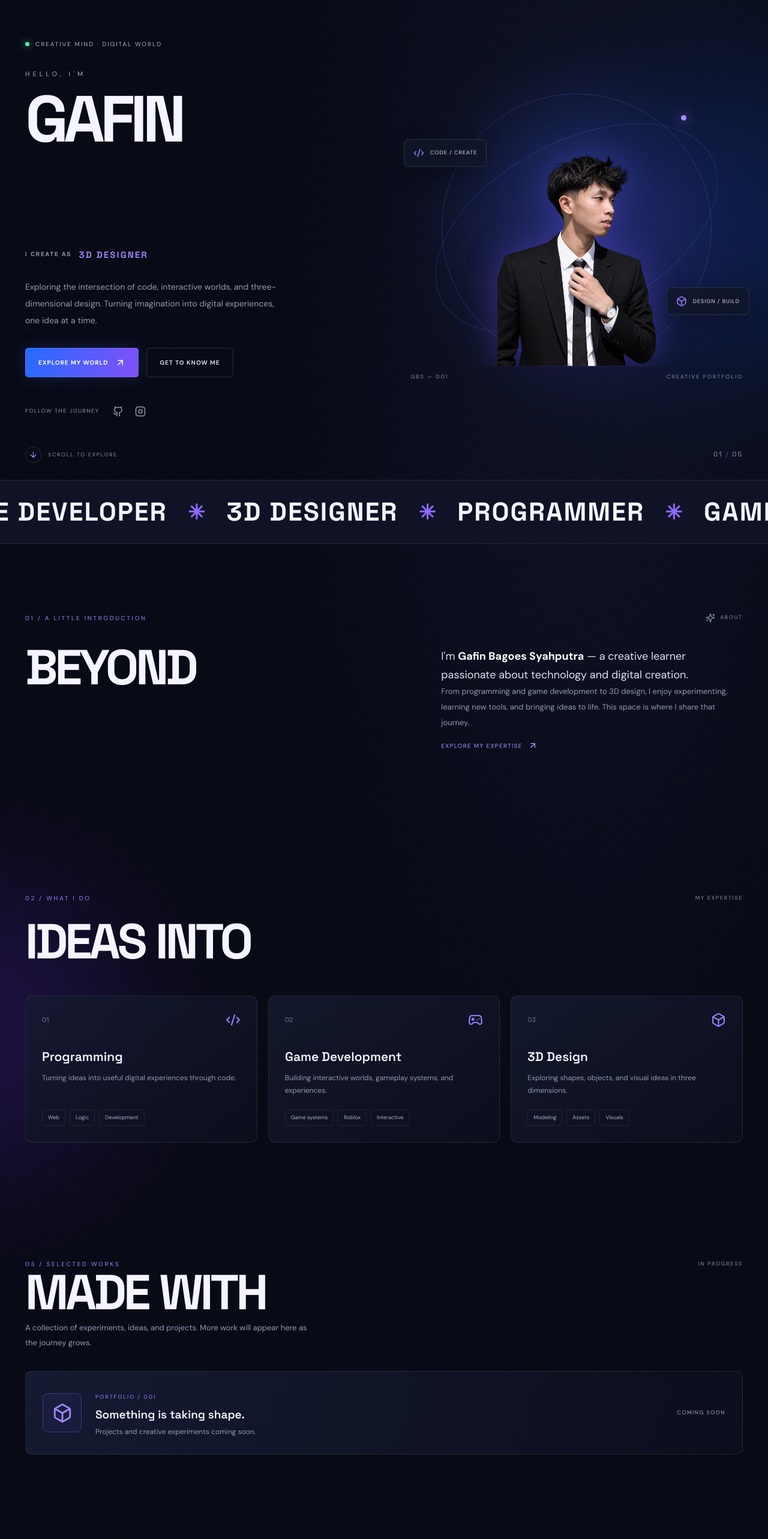
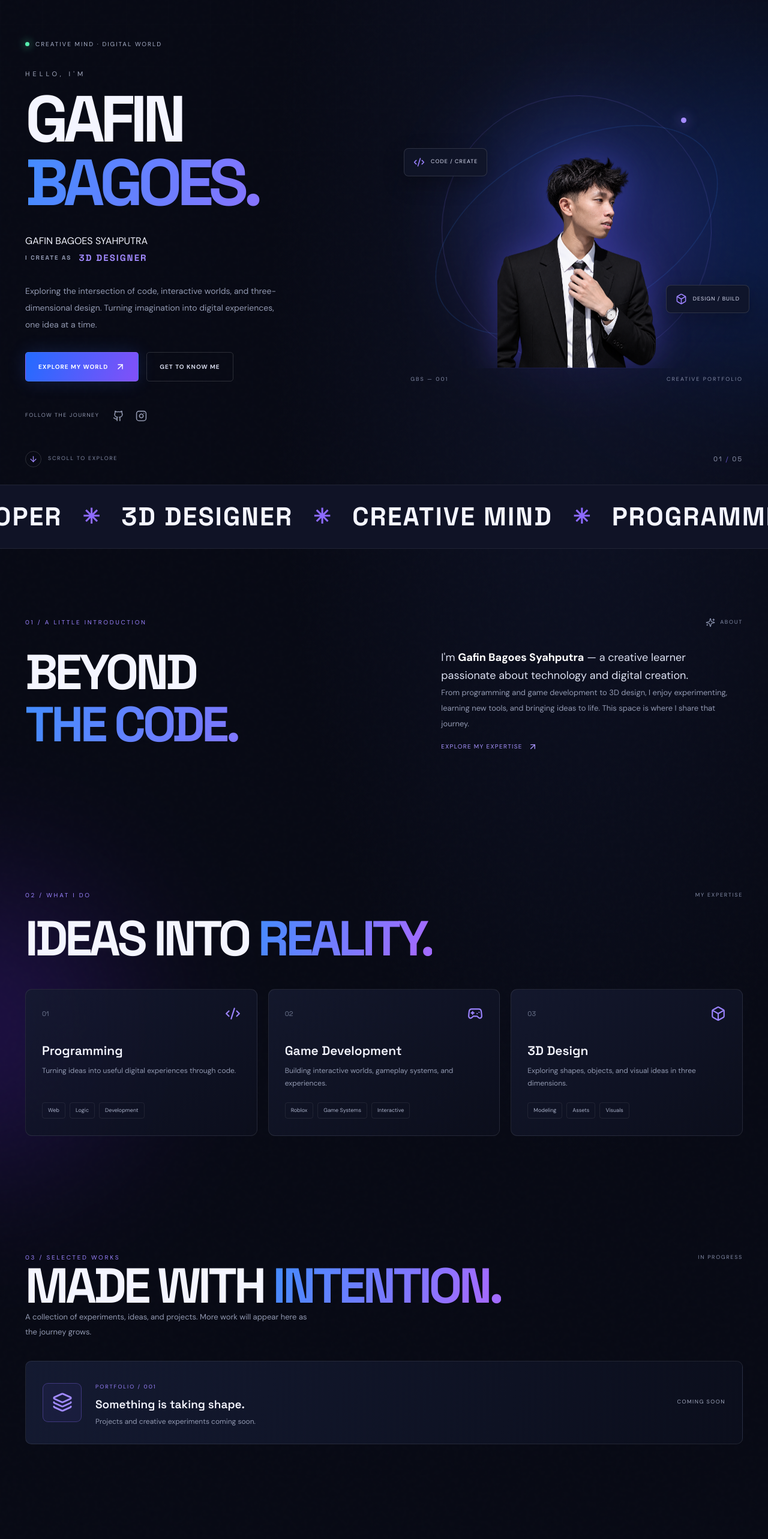
Before and after one commit to gafinyt01-lgtm/gafin-portfolio, a Next.js app: page / in a window 1280 px wide. Shown: the part 100-2666 px from the top of the page at 60% size. Built offline with nearby package versions, Linux system fonts and the light colour scheme.

Commit message:
Update page.tsx

```diff
--- a/app/page.tsx
+++ b/app/page.tsx
@@ -1,99 +1,415 @@
+
 "use client";
 
 import { useEffect, useState } from "react";
-import { AnimatePresence, motion, useReducedMotion } from "framer-motion";
-import { ArrowDown, ArrowUpRight, Github, Instagram, Code2, Gamepad2, Box, Sparkles, Menu, X } from "lucide-react";
+import {
+  ArrowDown,
+  ArrowUpRight,
+  Github,
+  Instagram,
+  Code2,
+  Gamepad2,
+  Box,
+  Sparkles,
+  Menu,
+  X,
+  Cpu,
+  Layers3,
+} from "lucide-react";
 
-const roles = ["PROGRAMMER", "GAME DEVELOPER", "3D DESIGNER"];
-const skills = [
-  { number: "01", title: "Programming", description: "Turning ideas into useful digital experiences through code.", icon: Code2, tags: ["Web", "Logic", "Development"] },
-  { number: "02", title: "Game Development", description: "Building interactive worlds, gameplay systems, and experiences.", icon: Gamepad2, tags: ["Game systems", "Roblox", "Interactive"] },
-  { number: "03", title: "3D Design", description: "Exploring shapes, objects, and visual ideas in three dimensions.", icon: Box, tags: ["Modeling", "Assets", "Visuals"] }
+const roles = [
+  "PROGRAMMER",
+  "GAME DEVELOPER",
+  "3D DESIGNER",
 ];
 
-function Reveal({ children, className = "", delay = 0 }: { children: React.ReactNode; className?: string; delay?: number }) {
-  const reduce = useReducedMotion();
-  return <motion.div className={className} initial={reduce ? false : { opacity: 0, y: 26, filter: "blur(8px)" }} whileInView={reduce ? undefined : { opacity: 1, y: 0, filter: "blur(0px)" }} viewport={{ once: true, amount: 0.18 }} transition={{ duration: .72, delay, ease: [0.22, 1, 0.36, 1] }}>{children}</motion.div>;
-}
+const skills = [
+  {
+    number: "01",
+    title: "Programming",
+    description:
+      "Turning ideas into useful digital experiences through code.",
+    icon: Code2,
+    tags: ["Web", "Logic", "Development"],
+  },
+  {
+    number: "02",
+    title: "Game Development",
+    description:
+      "Building interactive worlds, gameplay systems, and experiences.",
+    icon: Gamepad2,
+    tags: ["Roblox", "Game Systems", "Interactive"],
+  },
+  {
+    number: "03",
+    title: "3D Design",
+    description:
+      "Exploring shapes, objects, and visual ideas in three dimensions.",
+    icon: Box,
+    tags: ["Modeling", "Assets", "Visuals"],
+  },
+];
 
-function WordReveal({ text, delay = 0 }: { text: string; delay?: number }) {
-  const reduce = useReducedMotion();
-  return <span className="word-reveal" aria-label={text}>{text.split(" ").map((word, i) => <span className="word-mask" key={`${word}-${i}`} aria-hidden="true"><motion.span className="word-inner" initial={reduce ? false : { y: "115%", opacity: 0, filter: "blur(8px)" }} whileInView={reduce ? undefined : { y: "0%", opacity: 1, filter: "blur(0px)" }} viewport={{ once: true, amount: .8 }} transition={{ duration: .75, delay: delay + i * .075, ease: [0.22, 1, 0.36, 1] }}>{word}</motion.span></span>)}</span>;
-}
+const navItems = [
+  ["ABOUT", "about"],
+  ["EXPERTISE", "skills"],
+  ["PROJECTS", "projects"],
+  ["CONTACT", "contact"],
+];
 
 export default function Home() {
   const [activeRole, setActiveRole] = useState(0);
   const [menuOpen, setMenuOpen] = useState(false);
-  const reduce = useReducedMotion();
 
   useEffect(() => {
-    if (reduce) return;
-    const timer = window.setInterval(() => setActiveRole(v => (v + 1) % roles.length), 2600);
+    const timer = window.setInterval(() => {
+      setActiveRole((current) => (current + 1) % roles.length);
+    }, 2500);
+
     return () => window.clearInterval(timer);
-  }, [reduce]);
+  }, []);
 
-  const nav = [["ABOUT", "about"], ["EXPERTISE", "skills"], ["PROJECTS", "projects"], ["CONTACT", "contact"]];
+  return (
+    <main className="site-shell" id="home">
+      <div className="ambient ambient-blue" />
+      <div className="ambient ambient-purple" />
+      <div className="grid-overlay" />
+      <div className="noise" />
 
-  return <main className="site-shell">
-    <div className="ambient ambient-blue" /><div className="ambient ambient-purple" /><div className="grid-overlay" /><div className="noise" />
+      {/* NAVBAR */}
       <header className="navbar">
-      <motion.a href="#home" className="logo" initial={reduce ? false : { opacity: 0, y: -14 }} animate={{ opacity: 1, y: 0 }}>GBS<span>.</span></motion.a>
-      <nav className={`nav-links ${menuOpen ? "nav-links-open" : ""}`}>{nav.map(([label, id], i) => <motion.a key={id} href={`#${id}`} onClick={() => setMenuOpen(false)} initial={reduce ? false : { opacity: 0, y: -12 }} animate={{ opacity: 1, y: 0 }} transition={{ delay: .1 + i * .08 }}>{label}</motion.a>)}</nav>
-      <motion.a href="#contact" className="nav-contact" initial={reduce ? false : { opacity: 0, x: 15 }} animate={{ opacity: 1, x: 0 }} transition={{ delay: .4 }}>LET&apos;S CONNECT <ArrowUpRight size={15} /></motion.a>
-      <button className="mobile-menu" aria-label={menuOpen ? "Close menu" : "Open menu"} onClick={() => setMenuOpen(v => !v)}>{menuOpen ? <X size={21} /> : <Menu size={21} />}</button>
+        <a href="#home" className="logo text-flow">
+          GBS<span>.</span>
+        </a>
+
+        <nav className={`nav-links ${menuOpen ? "nav-links-open" : ""}`}>
+          {navItems.map(([label, id], index) => (
+            <a
+              key={id}
+              href={`#${id}`}
+              className="text-flow"
+              style={{ animationDelay: `${index * 0.2}s` }}
+              onClick={() => setMenuOpen(false)}
+            >
+              {label}
+            </a>
+          ))}
+        </nav>
+
+        <a href="#contact" className="nav-contact text-flow">
+          LET&apos;S CONNECT <ArrowUpRight size={15} />
+        </a>
+
+        <button
+          className="mobile-menu"
+          aria-label="Toggle menu"
+          onClick={() => setMenuOpen((value) => !value)}
+        >
+          {menuOpen ? <X size={21} /> : <Menu size={21} />}
+        </button>
       </header>
 
-    <section className="hero section-wrap" id="home">
+      {/* HERO */}
+      <section className="hero section-wrap">
         <div className="hero-content">
-        <Reveal className="availability"><span className="status-dot" /><span>CREATIVE MIND · DIGITAL WORLD</span></Reveal>
-        <Reveal className="eyebrow" delay={.12}>HELLO, I&apos;M</Reveal>
-        <h1 className="hero-title"><span className="hero-title-line"><WordReveal text="GAFIN" delay={.18} /></span><span className="hero-title-line gradient-text"><WordReveal text="BAGOES." delay={.3} /></span></h1>
-        <div className="role-line"><span className="role-prefix">I CREATE AS</span><AnimatePresence mode="wait"><motion.span key={roles[activeRole]} className="role-text" initial={reduce ? false : { opacity: 0, y: 18, filter: "blur(8px)", letterSpacing: "5px" }} animate={{ opacity: 1, y: 0, filter: "blur(0px)", letterSpacing: "2px" }} exit={reduce ? undefined : { opacity: 0, y: -18, filter: "blur(8px)" }} transition={{ duration: .48 }}>{roles[activeRole]}</motion.span></AnimatePresence></div>
-        <Reveal className="hero-description" delay={.22}>Exploring the intersection of code, interactive worlds, and three-dimensional design. Turning imagination into digital experiences, one idea at a time.</Reveal>
-        <Reveal className="hero-actions" delay={.3}><motion.a href="#projects" className="button-primary" whileHover={reduce ? undefined : { y: -4, scale: 1.025 }} whileTap={{ scale: .97 }}>EXPLORE MY WORLD <ArrowUpRight size={17} /></motion.a><motion.a href="#about" className="button-ghost" whileHover={reduce ? undefined : { y: -4 }} whileTap={{ scale: .97 }}>GET TO KNOW ME</motion.a></Reveal>
-        <Reveal className="social-row" delay={.38}><span>FOLLOW THE JOURNEY</span><motion.a href="https://github.com/" target="_blank" rel="noreferrer" aria-label="GitHub" whileHover={{ y: -4, color: "#a58aff" }}><Github size={18} /></motion.a><motion.a href="https://instagram.com/" target="_blank" rel="noreferrer" aria-label="Instagram" whileHover={{ y: -4, color: "#a58aff" }}><Instagram size={18} /></motion.a></Reveal>
+          <div className="availability text-flow">
+            <span className="status-dot" />
+            CREATIVE MIND · DIGITAL WORLD
           </div>
-      <motion.div className="hero-visual" initial={reduce ? false : { opacity: 0, scale: .9, x: 28 }} animate={{ opacity: 1, scale: 1, x: 0 }} transition={{ duration: 1.1, delay: .2 }}>
-        <div className="portrait-halo" /><div className="orbit orbit-one" /><div className="orbit orbit-two" /><div className="orbit-dot" />
-        <div className="portrait-stage"><img src="/images/gafin.png" alt="Portrait of Gafin Bagoes Syahputra" className="gafin-portrait" /></div>
-        <motion.div className="floating-card card-code" animate={reduce ? undefined : { y: [0, -11, 0] }} transition={{ duration: 4.2, repeat: Infinity }}><Code2 size={18} /><span>CODE / CREATE</span></motion.div>
-        <motion.div className="floating-card card-3d" animate={reduce ? undefined : { y: [0, 10, 0] }} transition={{ duration: 4.8, repeat: Infinity }}><Box size={18} /><span>DESIGN / BUILD</span></motion.div>
-        <div className="portrait-caption"><span>GBS — 001</span><span>CREATIVE PORTFOLIO</span></div>
-      </motion.div>
-      <motion.a href="#about" className="scroll-cue" animate={reduce ? undefined : { y: [0, 6, 0] }} transition={{ duration: 2, repeat: Infinity }}><span className="scroll-icon"><ArrowDown size={15} /></span>SCROLL TO EXPLORE</motion.a>
-      <div className="hero-index">01 <span>/</span> 05</div>
-    </section>
 
-    <section className="marquee-section" aria-label="Areas of expertise"><div className="marquee-track">{[0,1,2,3].map(n => <div className="marquee-content" key={n}><span>PROGRAMMER</span><i>✳</i><span>GAME DEVELOPER</span><i>✳</i><span>3D DESIGNER</span><i>✳</i></div>)}</div></section>
+          <p className="eyebrow text-flow">HELLO, I&apos;M</p>
 
-    <section className="content-section section-wrap" id="about">
-      <div className="section-heading"><Reveal><p className="section-label">01 / A LITTLE INTRODUCTION</p></Reveal><Reveal delay={.1}><span className="section-mark"><Sparkles size={16} /> ABOUT</span></Reveal></div>
-      <div className="about-layout">
-        <h2 className="section-title"><span className="title-line"><WordReveal text="BEYOND" /></span><span className="title-line gradient-text"><WordReveal text="THE CODE." delay={.12} /></span></h2>
-        <div className="about-copy"><Reveal><p className="large-copy">I&apos;m <strong>Gafin Bagoes Syahputra</strong> — a creative learner passionate about technology and digital creation.</p></Reveal><Reveal delay={.12}><p>From programming and game development to 3D design, I enjoy experimenting, learning new tools, and bringing ideas to life. This space is where I share that journey.</p></Reveal><Reveal delay={.2}><motion.a href="#skills" className="text-link" whileHover={{ x: 6 }}>EXPLORE MY EXPERTISE <ArrowUpRight size={16} /></motion.a></Reveal></div>
+          <h1 className="hero-title">
+            <span className="hero-title-line text-flow glitch">
+              GAFIN
+            </span>
+            <span className="hero-title-line gradient-text text-flow glitch">
+              BAGOES.
+            </span>
+          </h1>
+
+          <p className="full-name text-flow">
+            GAFIN BAGOES SYAHPUTRA
+          </p>
+
+          <div className="role-line">
+            <span className="role-prefix text-flow">I CREATE AS</span>
+            <span className="role-text" key={activeRole}>
+              {roles[activeRole]}
+            </span>
+          </div>
+
+          <p className="hero-description text-flow">
+            Exploring the intersection of code, interactive worlds,
+            and three-dimensional design. Turning imagination into
+            digital experiences, one idea at a time.
+          </p>
+
+          <div className="hero-actions">
+            <a href="#projects" className="button-primary">
+              EXPLORE MY WORLD <ArrowUpRight size={17} />
+            </a>
+            <a href="#about" className="button-ghost">
+              GET TO KNOW ME
+            </a>
+          </div>
+
+          <div className="social-row">
+            <span className="text-flow">FOLLOW THE JOURNEY</span>
+            <a
+              href="https://github.com/"
+              target="_blank"
+              rel="noreferrer"
+              aria-label="GitHub"
+            >
+              <Github size={19} />
+            </a>
+            <a
+              href="https://instagram.com/"
+              target="_blank"
+              rel="noreferrer"
+              aria-label="Instagram"
+            >
+              <Instagram size={19} />
+            </a>
+          </div>
+        </div>
+
+        {/* PROFILE */}
+        <div className="hero-visual">
+          <div className="portrait-halo" />
+          <div className="orbit orbit-one" />
+          <div className="orbit orbit-two" />
+          <div className="orbit-dot" />
+
+          <div className="portrait-stage">
+            <img
+              src="/images/gafin.png"
+              alt="Gafin Bagoes Syahputra"
+              className="gafin-portrait"
+            />
+          </div>
+
+          <div className="floating-card card-code">
+            <Code2 size={19} />
+            <span className="text-flow">CODE / CREATE</span>
+          </div>
+
+          <div className="floating-card card-3d">
+            <Box size={19} />
+            <span className="text-flow">DESIGN / BUILD</span>
+          </div>
+
+          <div className="portrait-caption">
+            <span className="text-flow">GBS — 001</span>
+            <span className="text-flow">CREATIVE PORTFOLIO</span>
+          </div>
+        </div>
+
+        <a href="#about" className="scroll-cue text-flow">
+          <span className="scroll-icon">
+            <ArrowDown size={15} />
+          </span>
+          SCROLL TO EXPLORE
+        </a>
+
+        <div className="hero-index text-flow">
+          01 <span>/</span> 05
         </div>
       </section>
 
-    <section className="content-section section-wrap" id="skills">
-      <div className="section-heading"><Reveal><p className="section-label">02 / WHAT I DO</p></Reveal><Reveal delay={.1}><span className="section-mark">MY EXPERTISE</span></Reveal></div>
-      <h2 className="section-title skills-heading"><WordReveal text="IDEAS INTO" /> <span className="gradient-text"><WordReveal text="REALITY." delay={.14} /></span></h2>
-      <div className="skill-grid">{skills.map((skill, i) => { const Icon = skill.icon; return <motion.article className="skill-card" key={skill.number} initial={reduce ? false : { opacity: 0, y: 45, rotateX: 8 }} whileInView={reduce ? undefined : { opacity: 1, y: 0, rotateX: 0 }} viewport={{ once: true, amount: .2 }} transition={{ duration: .7, delay: i * .13 }} whileHover={reduce ? undefined : { y: -8, borderColor: "#8065ff" }}><div className="skill-top"><span>{skill.number}</span><Icon size={25} /></div><h3><WordReveal text={skill.title} /></h3><p>{skill.description}</p><div className="skill-tags">{skill.tags.map((tag, j) => <motion.span key={tag} initial={reduce ? false : { opacity: 0, y: 10 }} whileInView={reduce ? undefined : { opacity: 1, y: 0 }} viewport={{ once: true }} transition={{ delay: i * .13 + j * .07 + .2 }}>{tag}</motion.span>)}</div></motion.article>; })}</div>
+      {/* MOVING TEXT */}
+      <section className="marquee-section">
+        <div className="marquee-track">
+          {[0, 1, 2, 3].map((item) => (
+            <div className="marquee-content" key={item}>
+              <span>PROGRAMMER</span>
+              <i>✳</i>
+              <span>GAME DEVELOPER</span>
+              <i>✳</i>
+              <span>3D DESIGNER</span>
+              <i>✳</i>
+              <span>CREATIVE MIND</span>
+              <i>✳</i>
+            </div>
+          ))}
+        </div>
       </section>
 
-    <section className="content-section section-wrap projects-section" id="projects">
-      <div className="section-heading"><Reveal><p className="section-label">03 / SELECTED WORKS</p></Reveal><Reveal delay={.1}><span className="section-mark">IN PROGRESS</span></Reveal></div>
-      <h2 className="section-title"><WordReveal text="MADE WITH" /> <span className="gradient-text"><WordReveal text="INTENTION." delay={.14} /></span></h2>
-      <Reveal className="section-description" delay={.15}>A collection of experiments, ideas, and projects. More work will appear here as the journey grows.</Reveal>
-      <motion.div className="project-placeholder" initial={reduce ? false : { opacity: 0, y: 35, scale: .98 }} whileInView={reduce ? undefined : { opacity: 1, y: 0, scale: 1 }} viewport={{ once: true, amount: .2 }} transition={{ duration: .75 }} whileHover={reduce ? undefined : { y: -5, borderColor: "#8065ff" }}><div className="project-symbol"><Box size={34} /></div><div><span className="project-kicker">PORTFOLIO / 001</span><h3>Something is taking shape.</h3><p>Projects and creative experiments coming soon.</p></div><span className="project-status">COMING SOON</span></motion.div>
+      {/* ABOUT */}
+      <section className="content-section section-wrap" id="about">
+        <div className="section-heading">
+          <p className="section-label text-flow">
+            01 / A LITTLE INTRODUCTION
+          </p>
+          <span className="section-mark text-flow">
+            <Sparkles size={16} /> ABOUT
+          </span>
+        </div>
+
+        <div className="about-layout">
+          <h2 className="section-title">
+            <span className="title-line text-flow">BEYOND</span>
+            <span className="title-line gradient-text text-flow">
+              THE CODE.
+            </span>
+          </h2>
+
+          <div className="about-copy">
+            <p className="large-copy text-flow">
+              I&apos;m <strong>Gafin Bagoes Syahputra</strong> — a
+              creative learner passionate about technology and
+              digital creation.
+            </p>
+
+            <p className="text-flow">
+              From programming and game development to 3D design,
+              I enjoy experimenting, learning new tools, and
+              bringing ideas to life. This space is where I share
+              that journey.
+            </p>
+
+            <a href="#skills" className="text-link text-flow">
+              EXPLORE MY EXPERTISE <ArrowUpRight size={16} />
+            </a>
+          </div>
+        </div>
       </section>
 
-    <section className="contact-section section-wrap" id="contact">
-      <Reveal><p className="section-label">04 / HAVE AN IDEA?</p></Reveal>
-      <h2><span className="title-line"><WordReveal text="LET'S MAKE" /></span><span className="title-line gradient-text"><WordReveal text="IT HAPPEN." delay={.12} /></span></h2>
-      <Reveal delay={.18}><p>Have a project, collaboration, or just want to say hello?</p></Reveal>
-      <Reveal delay={.25}><motion.a className="button-primary" href="mailto:hello@example.com" whileHover={reduce ? undefined : { y: -4, scale: 1.025 }} whileTap={{ scale: .97 }}>GET IN TOUCH <ArrowUpRight size={17} /></motion.a></Reveal>
+      {/* EXPERTISE */}
+      <section className="content-section section-wrap" id="skills">
+        <div className="section-heading">
+          <p className="section-label text-flow">
+            02 / WHAT I DO
+          </p>
+          <span className="section-mark text-flow">
+            MY EXPERTISE
+          </span>
+        </div>
+
+        <h2 className="section-title skills-heading">
+          <span className="text-flow">IDEAS INTO</span>{" "}
+          <span className="gradient-text text-flow">
+            REALITY.
+          </span>
+        </h2>
+
+        <div className="skill-grid">
+          {skills.map((skill) => {
+            const Icon = skill.icon;
+
+            return (
+              <article className="skill-card" key={skill.number}>
+                <div className="skill-top">
+                  <span className="text-flow">{skill.number}</span>
+                  <Icon size={26} />
+                </div>
+
+                <h3 className="text-flow">{skill.title}</h3>
+
+                <p className="text-flow">{skill.description}</p>
+
+                <div className="skill-tags">
+                  {skill.tags.map((tag) => (
+                    <span className="text-flow" key={tag}>
+                      {tag}
+                    </span>
+                  ))}
+                </div>
+              </article>
+            );
+          })}
+        </div>
       </section>
 
-    <footer className="footer"><Reveal><a href="#home" className="footer-logo">GBS<span>.</span></a></Reveal><Reveal delay={.08}><span>DESIGNED & BUILT WITH CURIOSITY.</span></Reveal><Reveal delay={.16}><span>© {new Date().getFullYear()} GAFIN BAGOES SYAHPUTRA</span></Reveal></footer>
-  </main>;
+      {/* PROJECTS */}
+      <section
+        className="content-section section-wrap projects-section"
+        id="projects"
+      >
+        <div className="section-heading">
+          <p className="section-label text-flow">
+            03 / SELECTED WORKS
+          </p>
+          <span className="section-mark text-flow">
+            IN PROGRESS
+          </span>
+        </div>
+
+        <h2 className="section-title">
+          <span className="text-flow">MADE WITH</span>{" "}
+          <span className="gradient-text text-flow">
+            INTENTION.
+          </span>
+        </h2>
+
+        <p className="section-description text-flow">
+          A collection of experiments, ideas, and projects.
+          More work will appear here as the journey grows.
+        </p>
+
+        <div className="project-placeholder">
+          <div className="project-symbol">
+            <Layers3 size={34} />
+          </div>
+
+          <div>
+            <span className="project-kicker text-flow">
+              PORTFOLIO / 001
+            </span>
+            <h3 className="text-flow">
+              Something is taking shape.
+            </h3>
+            <p className="text-flow">
+              Projects and creative experiments coming soon.
+            </p>
+          </div>
+
+          <span className="project-status text-flow">
+            COMING SOON
+          </span>
+        </div>
+      </section>
+
+      {/* CONTACT */}
+      <section className="contact-section section-wrap" id="contact">
+        <p className="section-label text-flow">
+          04 / HAVE AN IDEA?
+        </p>
+
+        <h2>
+          <span className="title-line text-flow">LET&apos;S MAKE</span>
+          <span className="title-line gradient-text text-flow">
+            IT HAPPEN.
+          </span>
+        </h2>
+
+        <p className="text-flow">
+          Have a project, collaboration, or just want to say hello?
+        </p>
+
+        <a
+          className="button-primary"
+          href="mailto:hello@example.com"
+        >
+          GET IN TOUCH <ArrowUpRight size={17} />
+        </a>
+      </section>
+
+      {/* FOOTER */}
+      <footer className="footer">
+        <a href="#home" className="footer-logo text-flow">
+          GBS<span>.</span>
+        </a>
+
+        <span className="text-flow">
+          DESIGNED & BUILT WITH CURIOSITY.
+        </span>
+
+        <span className="text-flow">
+          © {new Date().getFullYear()} GAFIN BAGOES SYAHPUTRA
+        </span>
+      </footer>
+    </main>
+  );
 }
```
Lines whose indentation alone changed are shown as unchanged.
